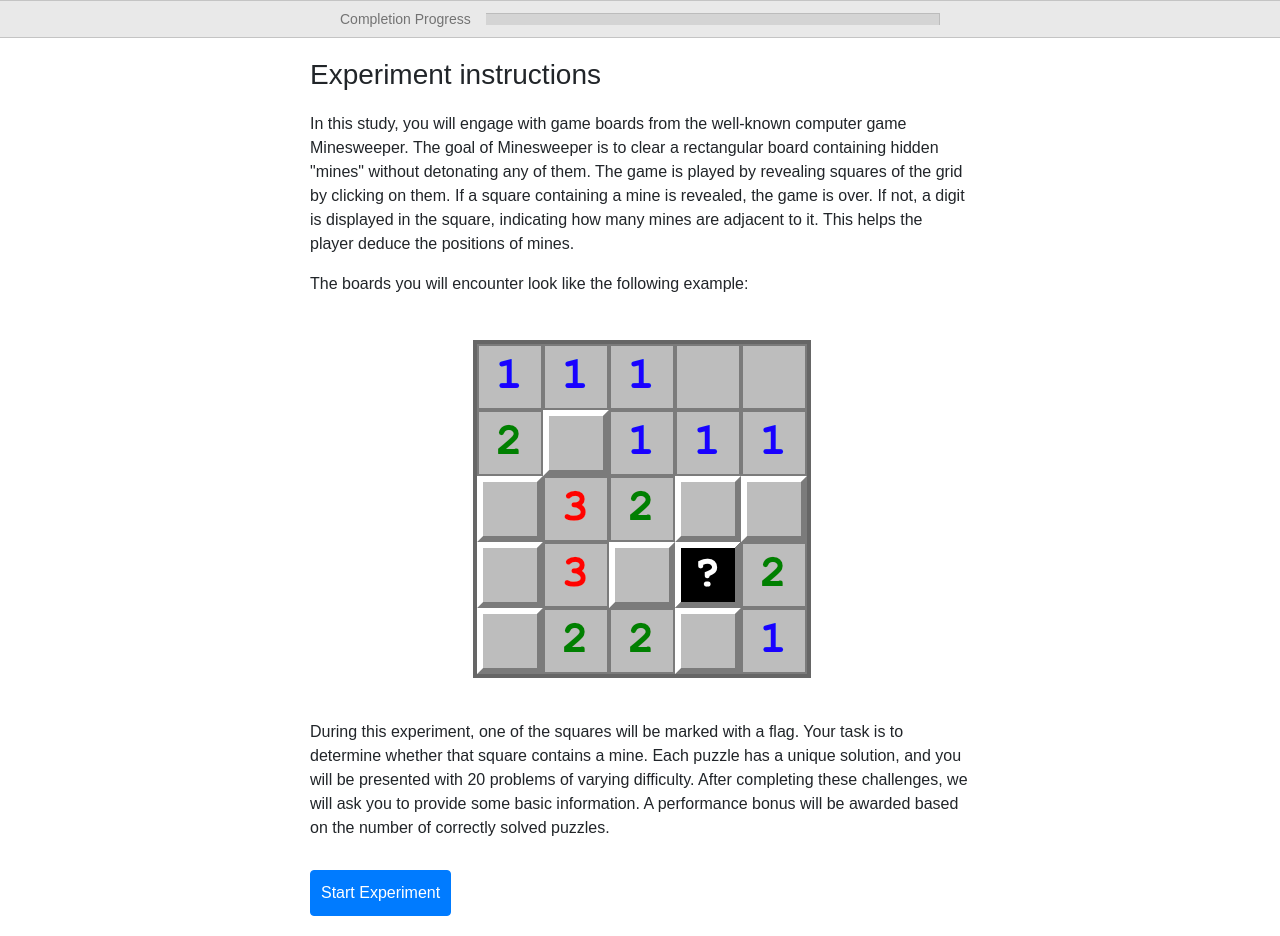
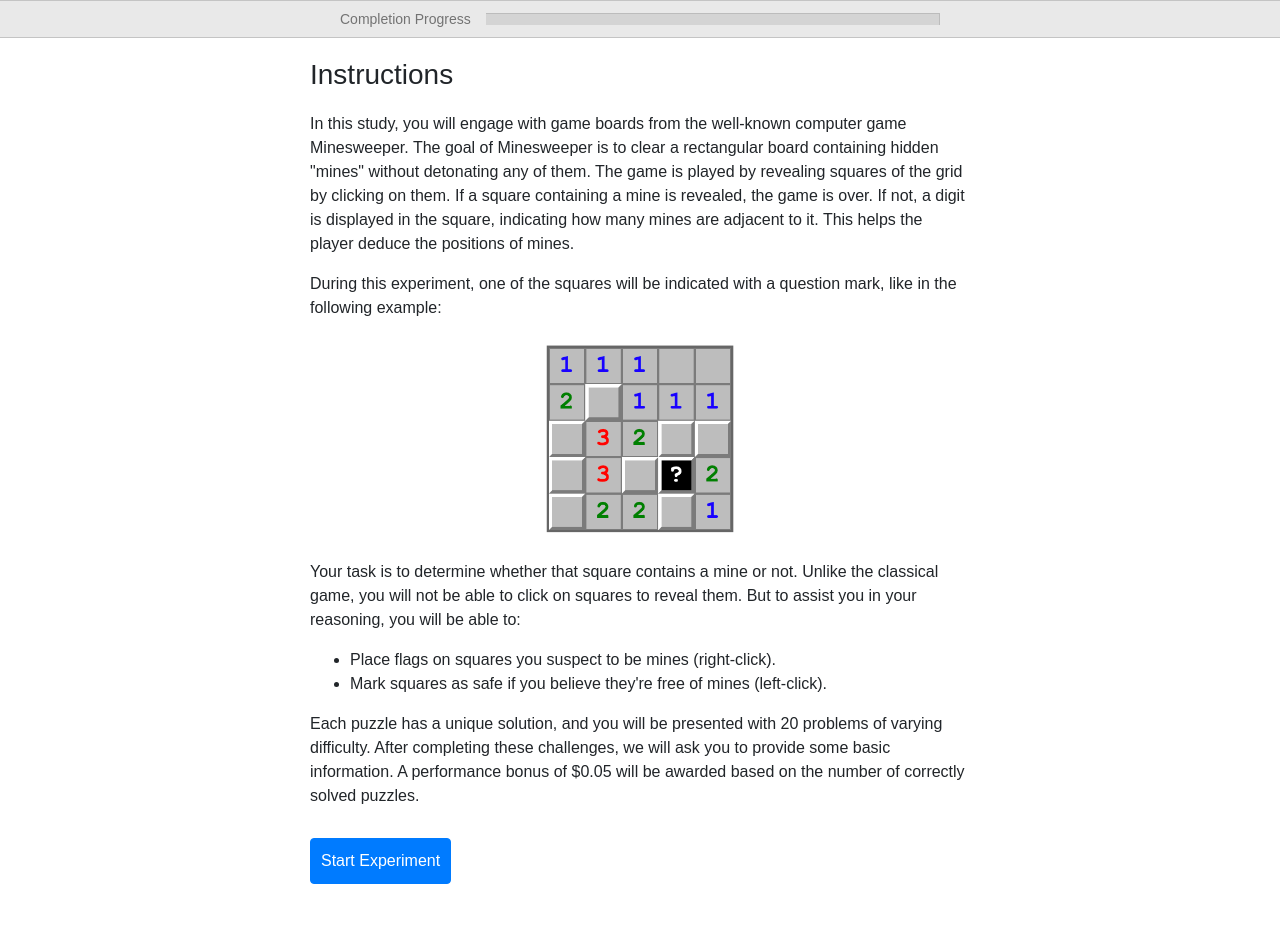
Before and after one commit to rmhofer/minesweeper, a Flask app: page /instructions in a window 1280 px wide. After the commit the page ends 884 px from the top, so only its background shows below. Run offline with Flask 3, Linux system fonts and the light colour scheme; the visitor is signed in with stand-in values (Sample User, id 1); some libraries are stand-ins or nearby versions.

Commit message:
consent and instructions

```diff
--- a/app.py
+++ b/app.py
@@ -3,6 +3,9 @@ from database import init_db
 
 app = Flask(__name__)
 app.secret_key = 'secret_key'
+
+# Define the bonus amount
+BONUS_AMOUNT = 0.05
 
 # Initialize database
 init_db()
--- a/routes.py
+++ b/routes.py
@@ -1,5 +1,5 @@
 from flask import render_template, jsonify, request, g, session, redirect, url_for
-from app import app
+from app import app, BONUS_AMOUNT
 from database import save_trial_data
 from game_logic import Game
 from game_solver import Solver
@@ -23,8 +23,17 @@ def index():
 @app.route('/<page_name>')
 def render_page(page_name):
     valid_pages = ['consent', 'instructions', 'questionnaire']
+
+    # Context data for specific pages
+    page_contexts = {
+        'instructions': {'bonus_amount': BONUS_AMOUNT},
+        # Add other pages and their contexts as needed
+    }
+
     if page_name in valid_pages:
-        return render_template(f'{page_name}.html')
+        # Get the context for the page, default to an empty dict if not found
+        context = page_contexts.get(page_name, {})
+        return render_template(f'{page_name}.html', **context)
     else:
         return "Page not found", 404
 
@@ -132,6 +141,7 @@ def get_stimulus():
                    progress_percent=(trial_id / len(stimuli)) * 100
                    )
 
+
 @app.route('/game', methods=['GET', 'POST'])
 def game():
     # Initialize game with settings
@@ -171,6 +181,14 @@ def move():
     return jsonify({'result': result, 'game_state': new_game_state})
 
 
+@app.route('/calculate_bonus')
+def calculate_bonus():
+    correct_solutions = 10
+    # correct_solutions = get_number_of_correct_solutions()  # Your function to get the number of correct solutions
+    total_bonus = BONUS_AMOUNT * correct_solutions
+    # Handle the response or further processing
+
+
 @app.route('/send_response', methods=['POST'])
 def send_response():
     prolific_id = session.get('prolific_id', 'default_id')
--- a/templates/instructions.html
+++ b/templates/instructions.html
@@ -35,19 +35,25 @@
     {% include 'progress_bar.html' %}
 
     <div class="container instructions-container">
-        <h3 class="header">Experiment instructions</h3>
+        <h3 class="header">Instructions</h3>
 
         <p>In this study, you will engage with game boards from the well-known computer game Minesweeper. The goal of Minesweeper is to clear a rectangular board containing hidden "mines" without detonating any of them. The game is played by revealing squares of the grid by clicking on them. If a square containing a mine is revealed, the game is over. If not, a digit is displayed in the square, indicating how many mines are adjacent to it. This helps the player deduce the positions of mines.</p>
 
-        <p>The boards you will encounter look like the following example:</p>
-        <div class="img-container">
+        <p>During this experiment, one of the squares will be indicated with a question mark, like in the following example:</p>
+                <div class="img-container">
             <!-- Replace 'minesweeper-board.jpg' with the path to your actual image file -->
-            <img src="{{ url_for('static', filename='img/example-stimulus.png') }}" alt="Minesweeper Game Board" class="img-fluid" style="width: auto;">
+            <img src="{{ url_for('static', filename='img/example-stimulus.png') }}" alt="Minesweeper Game Board" class="img-fluid" style="width: 200px;">
         </div>
 
-        <p>During this experiment, one of the squares will be marked with a flag. Your task is to determine whether that square contains a mine. Each puzzle has a unique solution, and you will be presented with 20 problems of varying difficulty. After completing these challenges, we will ask you to provide some basic information. A performance bonus will be awarded based on the number of correctly solved puzzles.</p>
+        <p>Your task is to determine whether that square contains a mine or not. Unlike the classical game, you will not be able to click on squares to reveal them. But to assist you in your reasoning, you will be able to:</p>
 
-        <!-- Start Experiment Button -->
+        <ul>
+            <li>Place flags on squares you suspect to be mines (right-click).</li>
+            <li>Mark squares as safe if you believe they're free of mines (left-click).</li>
+        </ul>
+
+        <p>Each puzzle has a unique solution, and you will be presented with 20 problems of varying difficulty. After completing these challenges, we will ask you to provide some basic information. A performance bonus of ${{ "%.2f"|format(bonus_amount) }} will be awarded based on the number of correctly solved puzzles.</p>
+
         <form action="{{ url_for('experiment') }}?{{ query_string }}">
             <button type="submit" class="btn btn-primary start-button">Start Experiment</button>
         </form>
```
Also changed, not shown: templates/consent.html (+10 -5 lines), static/img/example-stimulus.png.
